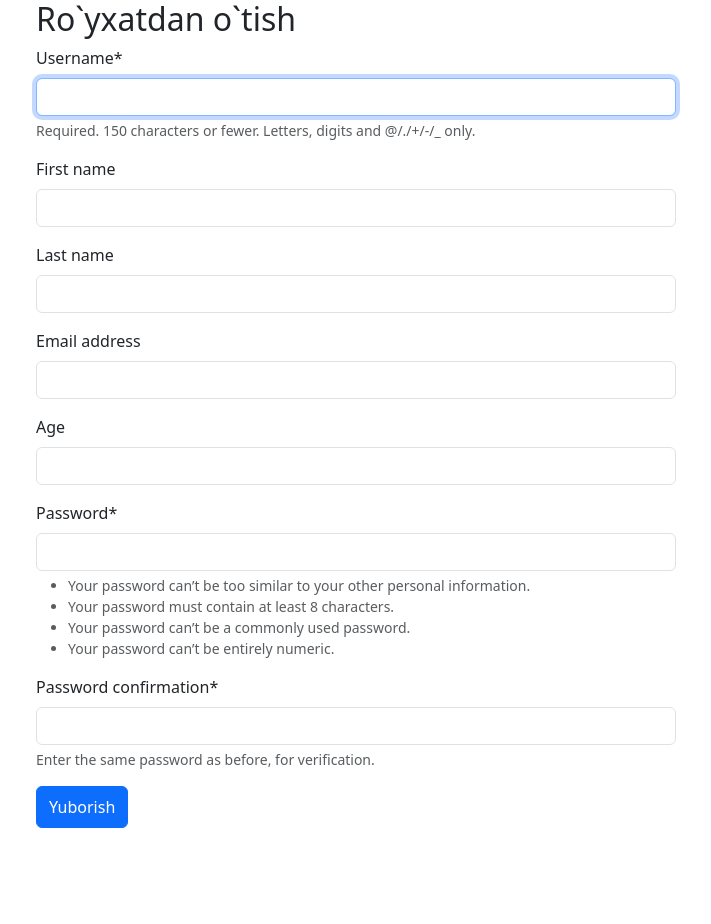
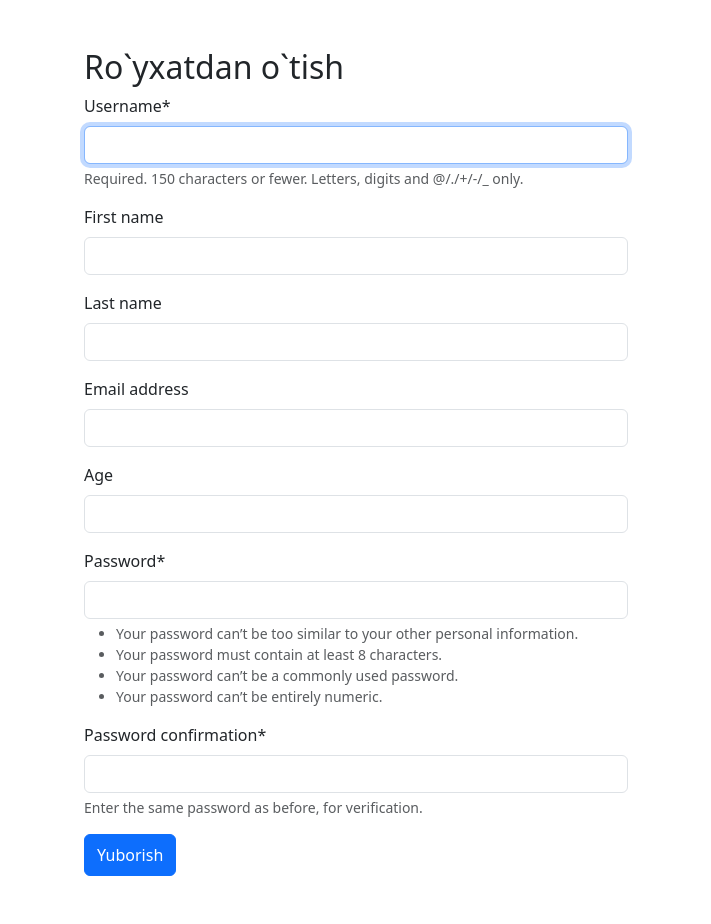
Before and after one commit to green-thunder/blog, a Django app: page /accounts/signup/ in a window 1280 px wide. Shown: the whole page, without its empty margins (284-995 px from the left). Before the commit the page ends 828 px from the top, so only its background shows below. Run offline with Django 5.2, Linux system fonts and the light colour scheme; some libraries are stand-ins or nearby versions.

Commit message:
template

```diff
--- a/templates/registration/login.html
+++ b/templates/registration/login.html
@@ -4,7 +4,7 @@
 {% block title %}Kirish{% endblock title %}
 
 {% block content %}
-<form action="" method="post" class="w-50 m-auto form-signin mt-">
+<form action="" method="post" class="w-50 m-auto form-signin p-5">
     <h2>Saytga kirish</h2>
     {% csrf_token %}
     {{ form|crispy }}
--- a/templates/registration/signup.html
+++ b/templates/registration/signup.html
@@ -4,7 +4,7 @@
 {% block title %}Ro`yxatdan o`tish{% endblock title %}
 
 {% block content %}
-<form action="" method="post" class="w-50 m-auto form-signin">
+<form action="" method="post" class="w-50 m-auto form-signin p-5">
     <h2>Ro`yxatdan o`tish</h2>
     {% csrf_token %}
     {{ form|crispy }}
```
